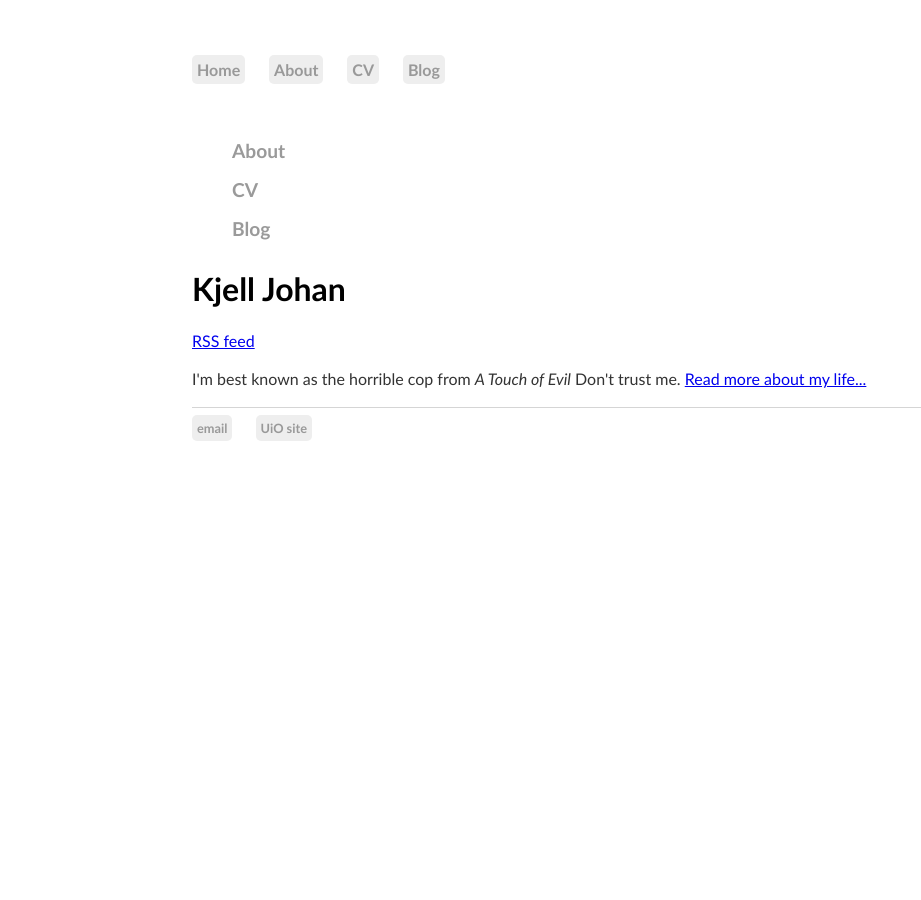
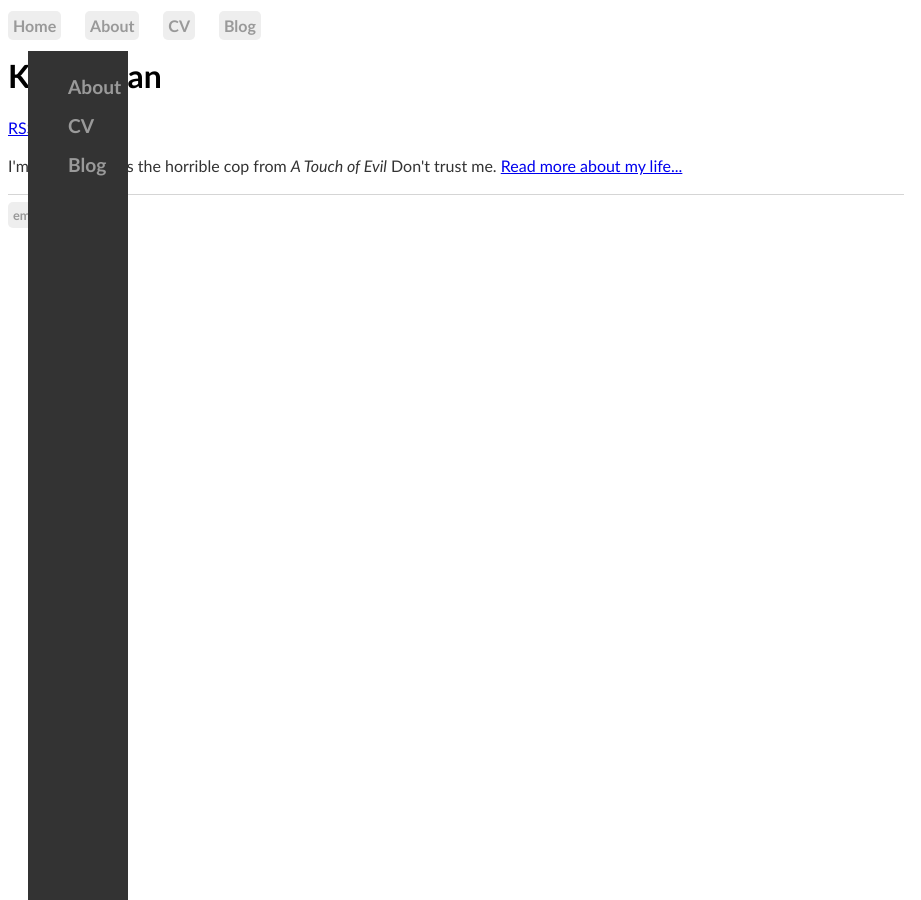
Before and after one commit to kjelljs/kjelljs.github.io, a Jekyll site: the page built from index.html, in a window 1280 px wide. Shown: the whole page, without its empty margins (0-921 px from the left). Built offline with Jekyll 4.4.1, drawn with Linux system fonts in a browser that asks for light colours.

Commit message:
Update main.css

```diff
--- a/css/main.css
+++ b/css/main.css
@@ -2,7 +2,7 @@ main {
   margin-left: 200px; /* Same as the width of the sidenav */
 }
 body {
-    margin: 60px auto;
+    /*margin: 60px auto;*/
     width: 70%;
 }
 nav ul, footer ul {
@@ -23,8 +23,8 @@ sidenav {
   height: 100%;
   width: 100px;
   margin-left: 20px;
-  /*position: fixed;
-  /*z-index: 1;
+  position: fixed;
+  z-index: 1;
   /*top: 0;
   /*left: 0; */
   background-color: #333;
```
